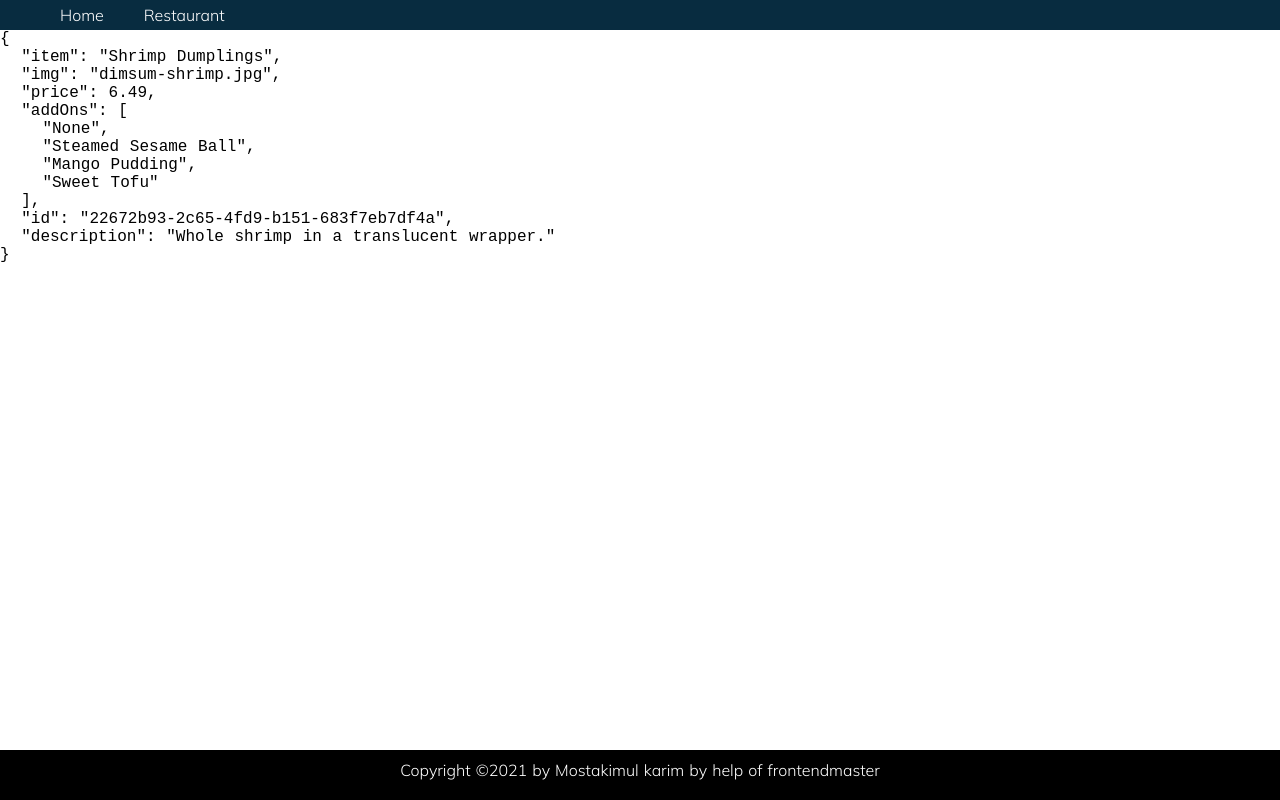
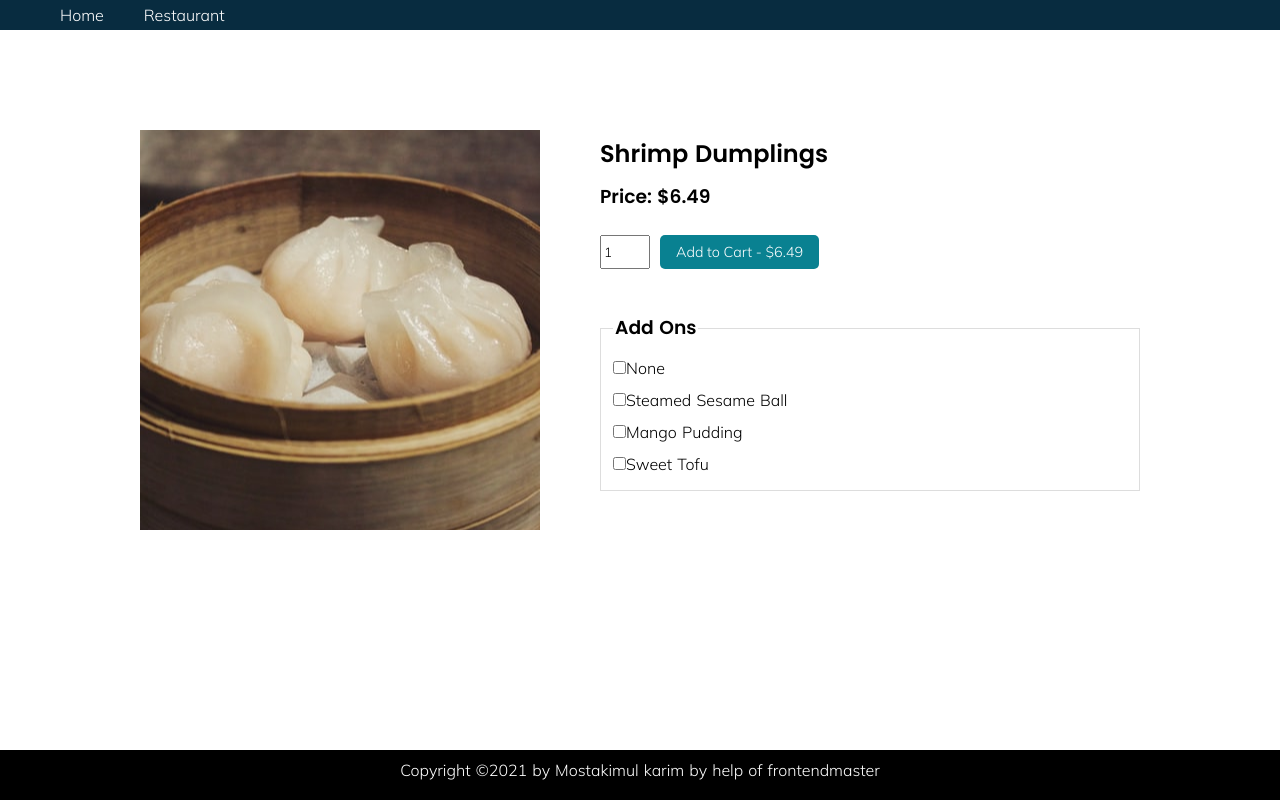
Before and after one commit to Mostakimul/food-app, a Nuxt app: page /items/22672b93-2c65-4fd9-b151-683f7eb7df4a in a window 1280 px wide. Built offline with nearby package versions, Linux system fonts and the light colour scheme.

Commit message:
Dynamic page design and calculation

```diff
--- a/nuxt.config.js
+++ b/nuxt.config.js
@@ -6,28 +6,27 @@ export default {
   head: {
     title: 'food-app',
     htmlAttrs: {
-      lang: 'en'
+      lang: 'en',
     },
     meta: [
       { charset: 'utf-8' },
       { name: 'viewport', content: 'width=device-width, initial-scale=1' },
-      { hid: 'description', name: 'description', content: '' }
+      { hid: 'description', name: 'description', content: '' },
     ],
     link: [
       { rel: 'icon', type: 'image/x-icon', href: '/favicon.ico' },
-      { rel: 'stylesheet', href: 'https://fonts.googleapis.com/css2?family=Mulish:wght@300&family=Poppins:wght@600&display=swap'}
-    ]
+      {
+        rel: 'stylesheet',
+        href: 'https://fonts.googleapis.com/css2?family=Mulish:wght@300&family=Poppins:wght@600&display=swap',
+      },
+    ],
   },
 
   // Global CSS: https://go.nuxtjs.dev/config-css
-  css: [
-    '~/assets/main.scss'
-  ],
+  css: ['~/assets/main.scss'],
 
   // Plugins to run before rendering page: https://go.nuxtjs.dev/config-plugins
-  plugins: [
-    '~/plugins/getfood.server.js'
-  ],
+  plugins: ['~/plugins/getfood.server.js'],
 
   // Auto import components: https://go.nuxtjs.dev/config-components
   components: true,
@@ -48,6 +47,5 @@ export default {
   axios: {},
 
   // Build Configuration: https://go.nuxtjs.dev/config-build
-  build: {
-  }
-}
+  build: {},
+};
--- a/pages/items/_id.vue
+++ b/pages/items/_id.vue
@@ -1,7 +1,50 @@
 <template>
-  <div>
-    <pre>{{ currentItem }}</pre>
-  </div>
+  <main class="container">
+    <section
+      class="image"
+      :style="`background: url(/${currentItem.img}) no-repeat center center`"
+    ></section>
+    <section class="details">
+      <h1>{{ currentItem.item }}</h1>
+      <h3>Price: ${{ currentItem.price.toFixed(2) }}</h3>
+
+      <div class="quantity">
+        <input type="number" min="1" v-model="count" />
+        <button class="primary">Add to Cart - ${{ combinedPrice }}</button>
+      </div>
+
+      <fieldset v-if="currentItem.options">
+        <legend>
+          <h3>options</h3>
+        </legend>
+        <div v-for="option in currentItem.options" :key="option">
+          <input
+            type="radio"
+            name="option"
+            :id="option"
+            v-model="itemOptions"
+          />
+          <label :for="option">{{ option }}</label>
+        </div>
+      </fieldset>
+
+      <fieldset v-if="currentItem.addOns">
+        <legend>
+          <h3>Add Ons</h3>
+        </legend>
+        <div v-for="addon in currentItem.addOns" :key="addon">
+          <input
+            type="checkbox"
+            name="addon"
+            :id="addon"
+            :value="addon"
+            v-model="ItemAddons"
+          />
+          <label :for="addon">{{ addon }}</label>
+        </div>
+      </fieldset>
+    </section>
+  </main>
 </template>
 
 <script>
@@ -11,6 +54,10 @@ export default {
   data() {
     return {
       id: this.$route.params.id,
+      count: 1,
+      itemOptions: '',
+      itemAddons: [],
+      itemSizeAndCost: [],
     };
   },
   computed: {
@@ -28,8 +75,33 @@ export default {
       }
       return result;
     },
+    combinedPrice() {
+      let total = this.count * this.currentItem.price;
+      return total.toFixed(2);
+    },
   },
 };
 </script>
 
-<style lang="scss" scoped></style>
+<style lang="scss" scoped>
+.container {
+  width: 1000px;
+  margin: 100px auto;
+  display: grid;
+  grid-template-columns: 400px 1fr;
+  grid-template-rows: 400px 1fr;
+  gap: 60px;
+  line-height: 2;
+}
+.image {
+  grid-area: 1 / 1 / 2 / 2;
+  background-size: cover;
+}
+.details {
+  grid-area: 1 / 2 / 2 / 3;
+  position: relative;
+}
+.options {
+  grid-area: 2 / 1 / 3 / 2;
+}
+</style>
```
Also changed, not shown: 1 other file (tests, documents, lock files or other folders).
